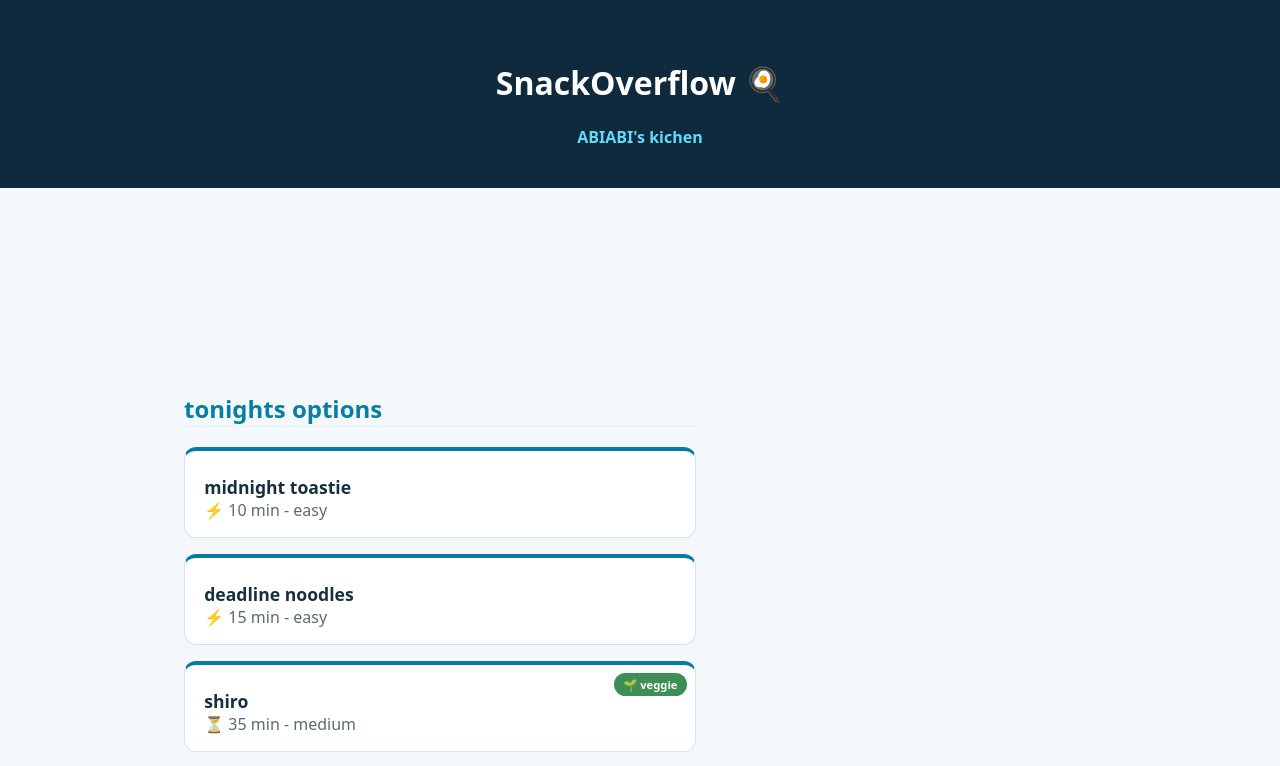
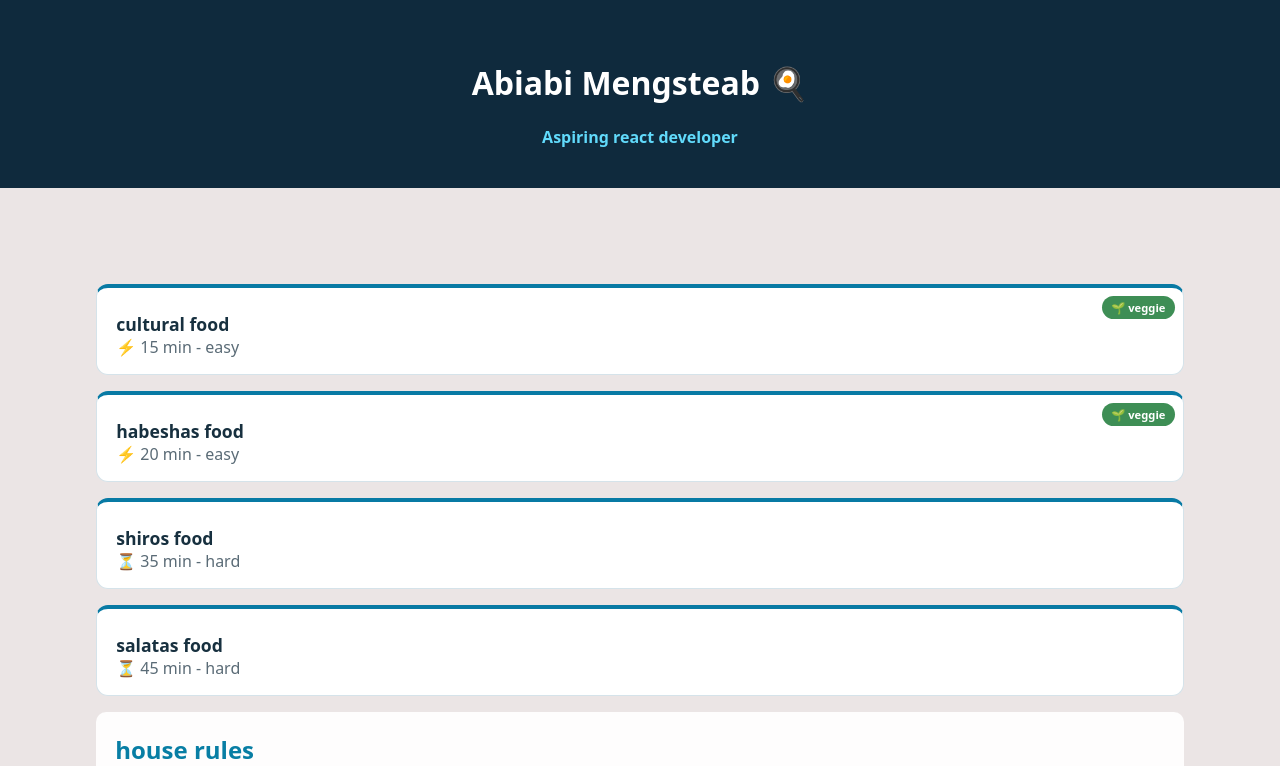
Before and after one commit to abrehaley109-cmd/myAssinment, a React (Vite) app in the folder cha2/snackoverflow/: page / in a window 1280 px wide. Shown: the top 766 px of the page. Built offline with nearby package versions, Linux system fonts and the light colour scheme.

Commit message:
update all files

```diff
--- a/cha2/snackoverflow/src/App.jsx
+++ b/cha2/snackoverflow/src/App.jsx
@@ -2,17 +2,17 @@ import RecipeCard from "./components/RecipeCard";
 import Section from "./components/section";
 import { recipes } from "./data/recipes";
 function App() {
-  const cook = "abiabi";
+  const cook = "Aspiring react developer";
 
   return (
     <>
       <header className="header">
-        <h1>SnackOverflow {"\u{1f373}"}</h1>
-        <p>{cook.toUpperCase()}'s kichen</p>
+        <h1>Abiabi Mengsteab {"\u{1f373}"}</h1>
+        <p>{cook}</p>
       </header>
 
       <mian className="page grid">
-        <Section title="tonights options">
+        <section title="about me">
           <div className="grid">
             {recipes.map((recipe) => (
               <RecipeCard
@@ -24,7 +24,7 @@ function App() {
               />
             ))}
           </div>
-        </Section>
+        </section>
         <Section title="house rules">
           <p>whoever codes, does not wash up</p>
         </Section>
--- a/cha2/snackoverflow/src/data/recipes.js
+++ b/cha2/snackoverflow/src/data/recipes.js
@@ -1,6 +1,6 @@
 export const recipes = [
-    {id: 1, name: "midnight toastie", minutes: 10, difficulty: "easy", veggie: false},
-    {id: 2, name: "deadline noodles", minutes: 15, difficulty: "easy", veggie: false},
-    {id: 3, name: "shiro", minutes: 35, difficulty: "medium", veggie: true},
-    {id: 4, name: "spagety", minutes: 45, difficulty: "hard", veggie: false}
+    {id: 1, name: "cultural food", minutes: 15, difficulty: "easy", veggie: true},
+    {id: 2, name: "habeshas food", minutes: 20, difficulty: "easy", veggie: true},
+    {id: 3, name: "shiros food", minutes: 35, difficulty: "hard", veggie: false},
+    {id: 4, name: "salatas food", minutes: 45, difficulty: "hard", veggie: false}
 ]
--- a/cha2/snackoverflow/src/index.css
+++ b/cha2/snackoverflow/src/index.css
@@ -23,9 +23,10 @@ body {
 }
 
 .page {
-  max-width: 880px;
+
   margin: 0 outo;
-  padding: 11.5rem;
+  padding: 6rem;
+  background-color: rgb(235, 229, 229);
 }
 .hero {
   width: 100px;
@@ -34,9 +35,11 @@ body {
 
 .grid {
   display: grid;
-  grid-template-columns: repeat(outo-fill, minmax(220mx, 1fr));
+  grid-template-columns: repeat(outo-fill, minmax(220mx,1fr));
   gap: 1rem;
+
 }
+
 .card {
   position: relative;
   background: #fff;
@@ -55,8 +58,8 @@ body {
   color: #5a6b76;
 }
 
-.section{margin-bottom: 0;}
-.section-title{color: #087ea4; border-bottom: 2px solid #e6f4f9; padding-bottom: 0;}
+.section{margin-bottom: 0; background-color: rgb(254, 253, 253); display: grid; grid-template-columns:auto-fill, minmax(220px, 1fr); gap: 0.1rem; padding: 0.1rem 1.2rem; border-radius: 10px;}
+.section-title{color: #087ea4; padding-bottom: 0;}
 .badge{
   position: absolute;
   top: 0.5rem;
```
